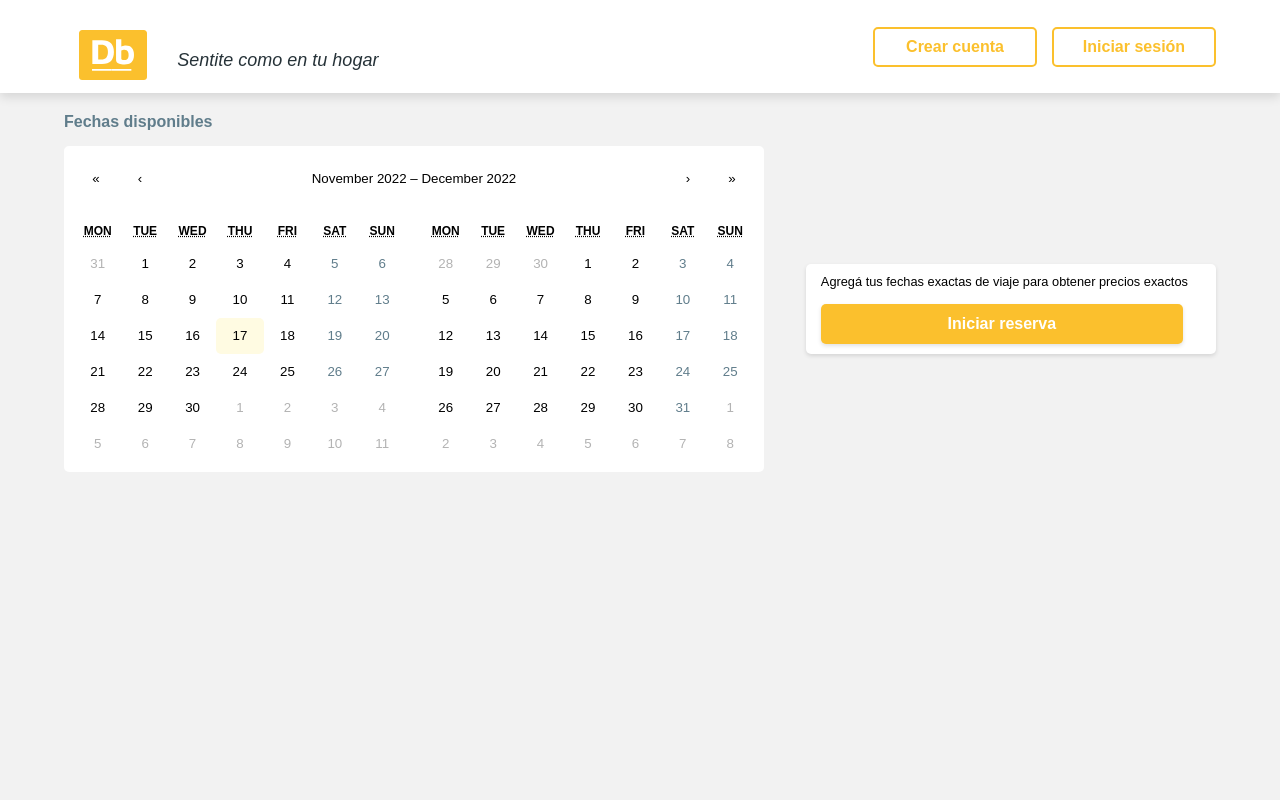
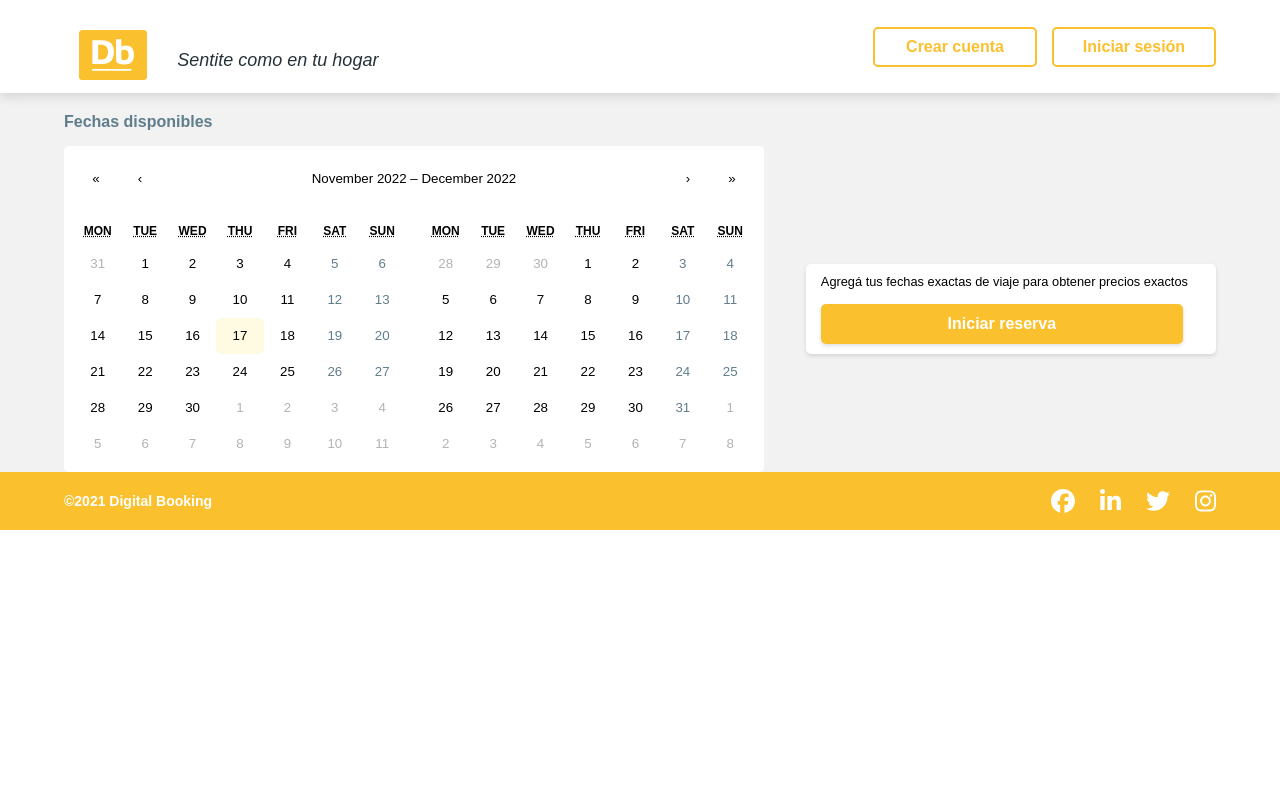
Before and after one commit to damianmicheli/digital-booking-fe, a React (Create React App) app in the folder frontend/: page /booking in a window 1280 px wide. Shown: the top 800 px of the page. Built offline with nearby package versions, Linux system fonts and the light colour scheme; no server answers.

Commit message:
Cambio estilo de booking

```diff
--- a/frontend/src/components/booking_calendar/BookingCalendar.jsx
+++ b/frontend/src/components/booking_calendar/BookingCalendar.jsx
@@ -12,7 +12,7 @@ const BookingCalendar = ({ monhts, bookings }) => {
 
   return (
     <>
-      <div className="bgGray">
+      <div className={styles.booking}>
         <div className={styles.container}>
           <h2 className="heading3">Fechas disponibles</h2>
           <div className={styles.calendarPButton}>
--- a/frontend/src/components/booking_calendar/booking.module.css
+++ b/frontend/src/components/booking_calendar/booking.module.css
@@ -1,3 +1,6 @@
+.booking{
+    background-color: #f2f2f2;
+}
 
 .container{
     width: 90%;
```
